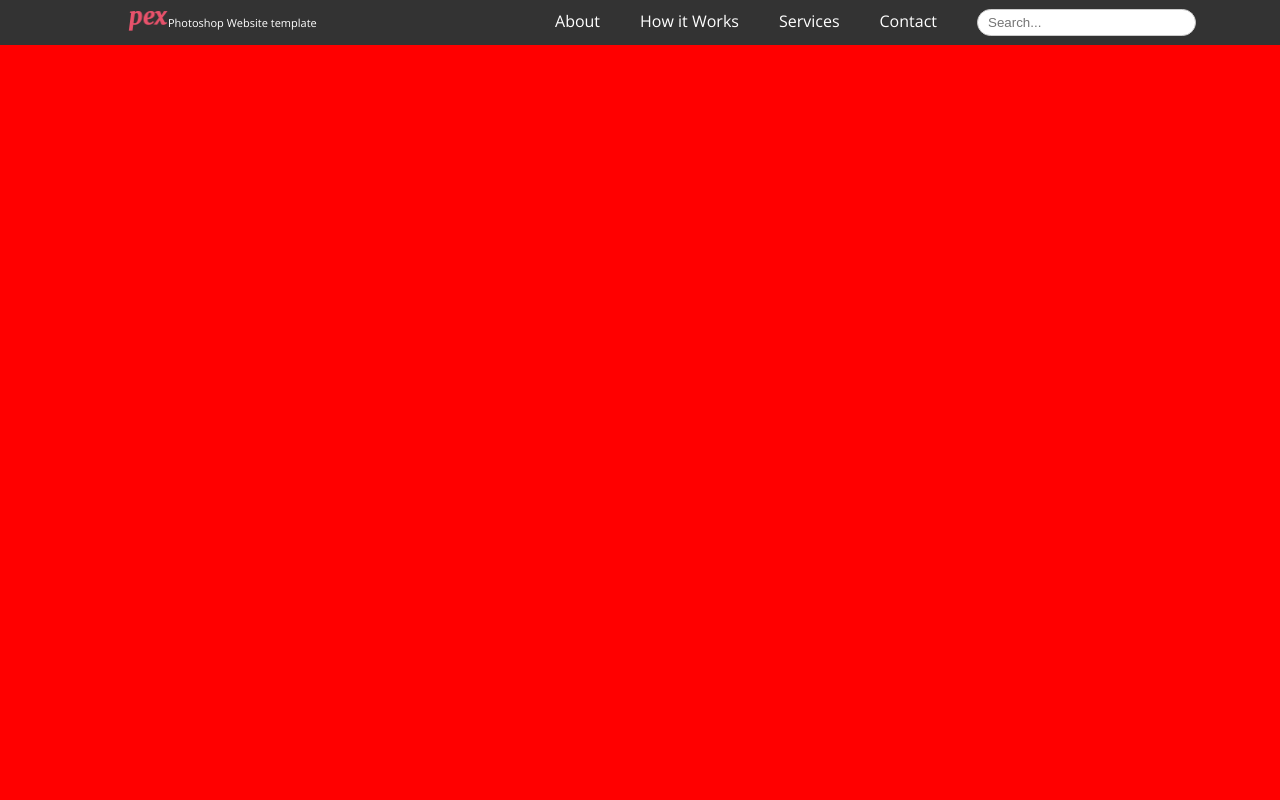
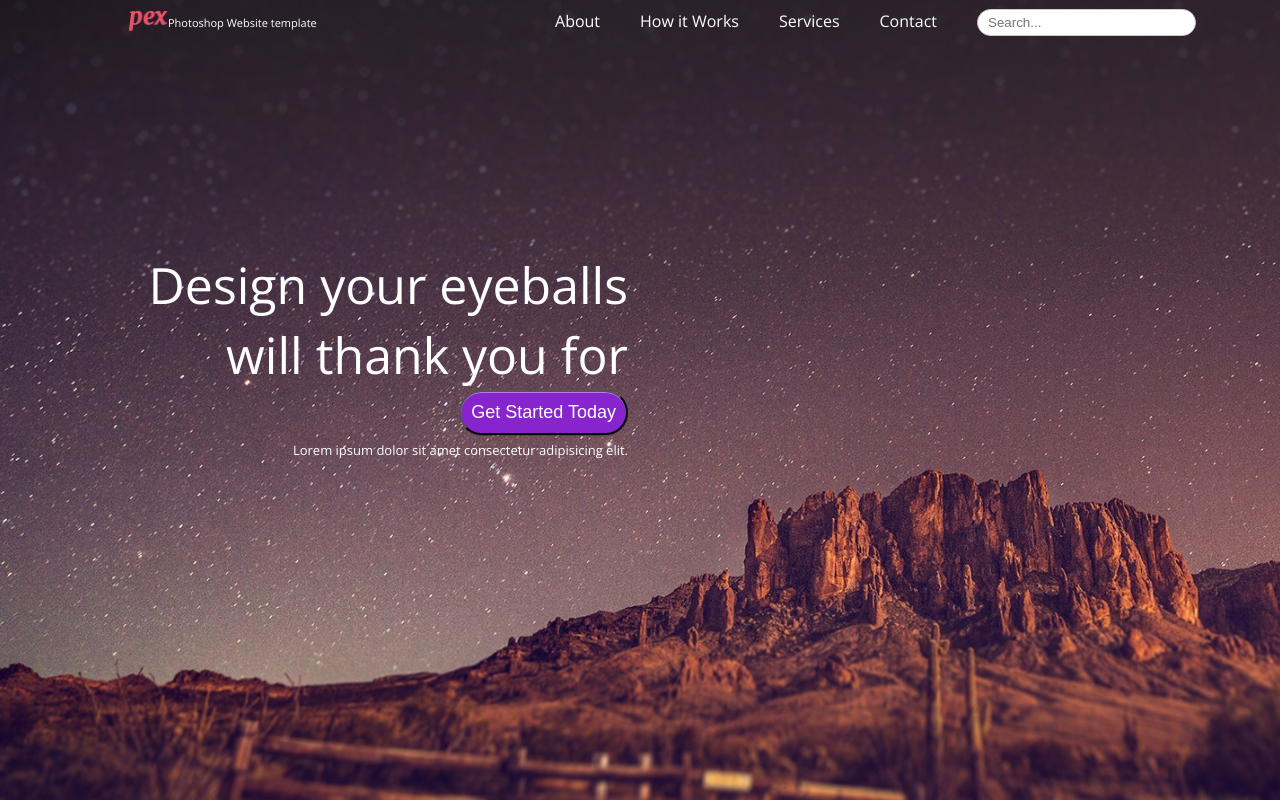
Before and after one commit to VartikaS14/Reactjs-project, a React (Vite) app: page / in a window 1280 px wide. Built offline with nearby package versions, Linux system fonts and the light colour scheme.

Commit message:
hero section made

```diff
--- a/src/App.jsx
+++ b/src/App.jsx
@@ -1,12 +1,13 @@
 import React from "react";
 import Navbar from "./Components/Navbar/Navbar";
+import Hero from "./Components/Hero/Hero"
 
 const App =() =>
   {
     return (
       <div>
         <Navbar/>
-
+        <Hero/>
 
       </div>
     )
--- a/src/Components/Hero/Hero.css
+++ b/src/Components/Hero/Hero.css
@@ -0,0 +1,37 @@
+.hero
+{
+    width:100%;
+    min-height: 100vh;
+    background: url('../../assets/hero.jpg');
+    background-size: cover;
+    background-position: center;
+    color: white;
+    display: flex;
+
+
+}
+.hero-text{
+    margin-top: 23%;
+    text-align: right;
+    max-width: 500px;
+}
+.hero-text h1{
+font-size: 50px;
+line-height: 70px;
+font-weight: 400;
+font-family: "Open Sans";
+}
+.hero-text .btn
+{
+border-radius: 30px;
+filter: drop-shadow(0px 1px 0px rgba(0,0,0,0.2));
+box-shadow: inset 0px 1px 0px rgba(255,255,255,0.4);
+background-color: #8824cd;
+font-size: 18px;
+padding: 10px;
+color: white;
+}
+.hero-text p{
+    font-size: 13px;
+    line-height: 30px;
+}
--- a/src/Components/Hero/Hero.jsx
+++ b/src/Components/Hero/Hero.jsx
@@ -0,0 +1,18 @@
+import React from 'react'
+import './Hero.css'
+
+const Hero = () => {
+  return (
+    <div className='hero container'>
+        <div className="hero-text">
+        <h1>Design your eyeballs  will thank you for</h1>
+        <button className='btn'>Get Started Today</button>
+        <p>Lorem ipsum dolor sit amet consectetur adipisicing elit.</p>
+        </div>
+
+
+    </div>
+  )
+}
+
+export default Hero
--- a/src/Components/Navbar/Navbar.css
+++ b/src/Components/Navbar/Navbar.css
@@ -1,7 +1,7 @@
 @import url('https://fonts.googleapis.com/css2?family=Open+Sans:ital,wght@0,300..800;1,300..800&display=swap');
 nav{
     width: 100%;
-    background: #333;
+    /*background: #333;*/
     color: white;
     padding: 4px 10px;
     position: fixed;
--- a/src/index.css
+++ b/src/index.css
@@ -7,6 +7,7 @@
 }
 body{
     background: red;
+    font-family: "Open Sans";
 }
 a
 {
```
Also changed, not shown: src/assets/hero.jpg (added).
